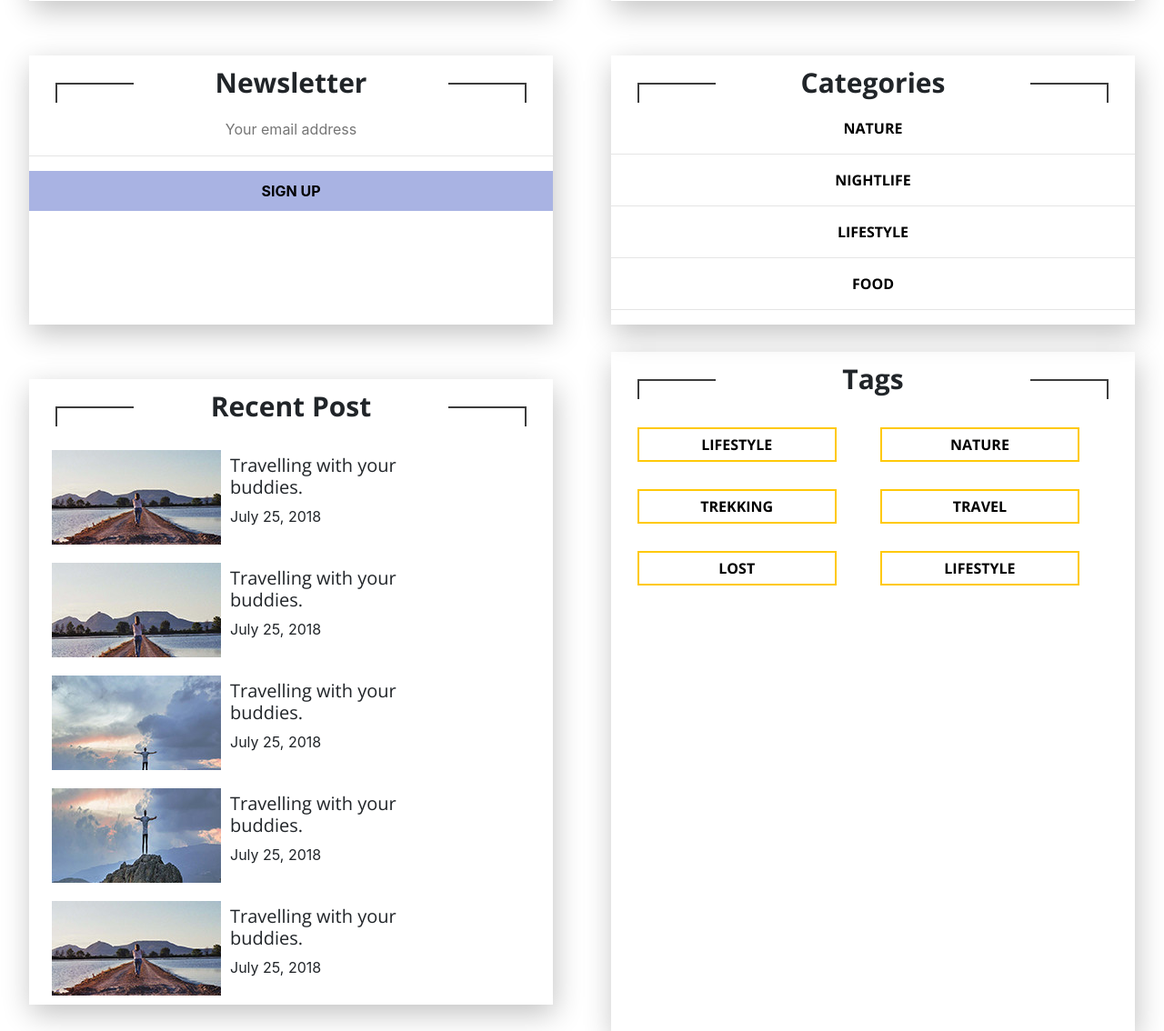
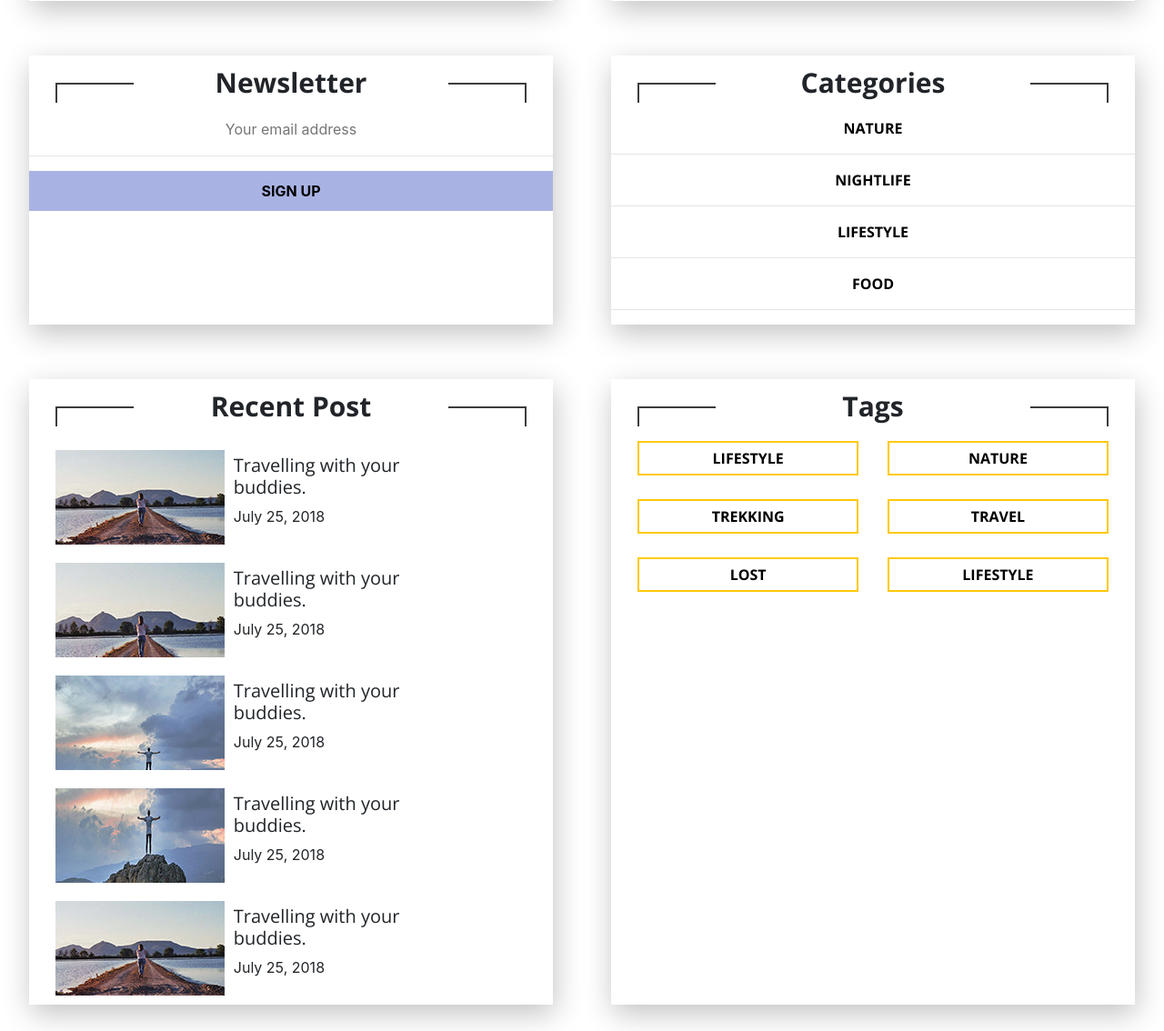
Before and after one commit to atolmachov/tolmachov, a PHP site: page /exam-3_travelgram/index.html in a window 1280 px wide. Shown: the part 1846-2980 px from the top of the page at 91% size. Run offline with PHP 8.4, Linux system fonts and the light colour scheme; some libraries are stand-ins or nearby versions; some web fonts are replaced.

Commit message:
add exam-3 all-final

```diff
--- a/exam-3_travelgram/index.html
+++ b/exam-3_travelgram/index.html
@@ -23,6 +23,7 @@
     </div>
     <div class="empty"></div>
     <div class="downhead">
+        <div class="navigation">
             <a href="javascript:void(0);" class="hamburger"></a>
             <nav>
                 <a href="#home">home</a>
@@ -32,6 +33,7 @@
                 <a href="#categories">categories</a>
                 <a href="#contact">contact</a>
             </nav>
+        </div>
         <div class="social">
             <a href="javascript:void(0);">
                 <i class="fab fa-facebook-f"></i>
@@ -179,44 +181,48 @@
         <div id="featured" class="block">
             <h1>Recent Post</h1>
             <div>
-                <img src="img/recent_post1.jpg" class="post" alt="post1">
+                <div>
+                    <img src="img/recent_post1.jpg" alt="post1">
                     <h2>Travelling with your buddies.</h2>
                     <br>
                     <span>July 25, 2018</span>
                 </div>
                 <div>
-                <img src="img/recent_post2.jpg" class="post" alt="post2">
+                    <img src="img/recent_post2.jpg" alt="post2">
                     <h2>Travelling with your buddies.</h2>
                     <br>
                     <span>July 25, 2018</span>
                 </div>
                 <div>
-                <img src="img/recent_post3.jpg" class="post" alt="post3">
+                    <img src="img/recent_post3.jpg" alt="post3">
                     <h2>Travelling with your buddies.</h2>
                     <br>
                     <span>July 25, 2018</span>
                 </div>
                 <div>
-                <img src="img/recent_post4.jpg" class="post" alt="post4">
+                    <img src="img/recent_post4.jpg" alt="post4">
                     <h2>Travelling with your buddies.</h2>
                     <br>
                     <span>July 25, 2018</span>
                 </div>
                 <div>
-                <img src="img/recent_post1.jpg" class="post" alt="post5">
+                    <img src="img/recent_post1.jpg" alt="post5">
                     <h2>Travelling with your buddies.</h2>
                     <br>
                     <span>July 25, 2018</span>
                 </div>
             </div>
+        </div>
         <div class="block tags">
             <h1>Tags</h1>
+            <div>
                 <a href="javascript:void(0);">LIFESTYLE</a>
                 <a href="javascript:void(0);">NATURE</a>
                 <a href="javascript:void(0);">TREKKING</a>
                 <a href="javascript:void(0);">TRAVEL</a>
                 <a href="javascript:void(0);">LOST</a>
                 <a href="javascript:void(0);">LIFESTYLE</a>
+            </div>
         </div>
         <div id="contact" class="block">
             <h1>CONTACT ME</h1>
@@ -228,11 +234,11 @@
             </form>
         </div>
     </section>
-    <section  id="blogs" class="block_right">
+    <section id="blogs" class="block_right">
         <div class="block">
             <div class="floatpic">
                 <img src="img/b_r_1.jpg" alt="night life">
-                   <div class="card-body"> <h5 class="card-title">NIGHT LIFE</h5>
+                <div class="card-body"><h5 class="card-title">NIGHT LIFE</h5>
                     <h2>Written in the stars, Million
                         miles away!</h2>
                     <hr>
@@ -250,7 +256,8 @@
                         <a href="javascript:void(0);">
                             <i class="fab fa-instagram"></i>
                         </a>
-                    </div></div>
+                    </div>
+                </div>
             </div>
         </div>
         <div class="block">
@@ -262,7 +269,7 @@
                     <hr>
                     <p class="card-text">A high degree of autonomy is particularly desirable in fields such as space
                         exploration...</p>
-                    <a href="#" class="btn btn-primary">Read more</a>
+                    <a href="javascript:void(0);" class="btn btn-primary">Read more</a>
                     <div class="social">
                         <a href="javascript:void(0);">
                             <i class="fab fa-facebook-f"></i>
@@ -274,7 +281,8 @@
                         <a href="javascript:void(0);">
                             <i class="fab fa-instagram"></i>
                         </a>
-                    </div></div>
+                    </div>
+                </div>
             </div>
         </div>
         <div class="block">
@@ -305,7 +313,8 @@
                 <div class="card-body">
                     <h5 class="card-title">lifestyle</h5>
                     <h2 class="card-text">The Vermont Delegation Mourns the Sanders Campaign</h2>
-                    <span>March 22, 2017  .   <i class="far fa-heart"></i> 100 Likes   .   <i class="far fa-comment"></i> 20 Comment</span>
+                    <span>March 22, 2017  .   <i class="far fa-heart"></i> 100 Likes   .   <i
+                            class="far fa-comment"></i> 20 Comment</span>
                     <br>
                     <a href="javascript:void(0);" class="btn btn-primary">Read more</a>
                     <div class="social">
@@ -327,7 +336,8 @@
                 <div class="card-body">
                     <h5 class="card-title">lifestyle</h5>
                     <h2 class="card-text">The Vermont Delegation Mourns the Sanders Campaign</h2>
-                    <span>March 22, 2017  .   <i class="far fa-heart"></i> 100 Likes   .   <i class="far fa-comment"></i> 20 Comment</span>
+                    <span>March 22, 2017  .   <i class="far fa-heart"></i> 100 Likes   .   <i
+                            class="far fa-comment"></i> 20 Comment</span>
                     <br>
                     <a href="javascript:void(0);" class="btn btn-primary">Read more</a>
                     <div class="social">
@@ -390,25 +400,32 @@
 </section>
 <div class="social footer">
     <a href="javascript:void(0);">
-        <i class="fab fa-facebook-f"></i><b> FACEBOOK</b>
+        <i class="fab fa-facebook-f"></i>
+        <b> FACEBOOK</b>
     </a>
     <a href="javascript:void(0);">
-        <i class="fab fa-twitter"></i><b> twitter</b>
+        <i class="fab fa-twitter"></i>
+        <b> twitter</b>
     </a>
     <a href="javascript:void(0);">
-        <i class="fab fa-google-plus-g"></i><b> google+</b>
+        <i class="fab fa-google-plus-g"></i>
+        <b> google+</b>
     </a>
     <a href="javascript:void(0);">
-        <i class="fab fa-instagram"></i><b> instagram</b>
+        <i class="fab fa-instagram"></i>
+        <b> instagram</b>
     </a>
     <a href="javascript:void(0);">
-        <i class="fab fa-youtube"></i><b> youtube</b>
+        <i class="fab fa-youtube"></i>
+        <b> youtube</b>
     </a>
     <a href="javascript:void(0);">
-        <i class="fab fa-linkedin-in"></i><b> linkedin</b>
+        <i class="fab fa-linkedin-in"></i>
+        <b> linkedin</b>
     </a>
     <a href="javascript:void(0);">
-        <i class="fab fa-vimeo-v"></i><b> vimeo</b>
+        <i class="fab fa-vimeo-v"></i>
+        <b> vimeo</b>
     </a>
 </div>
 <footer>
@@ -421,7 +438,11 @@
         <a href="#categories">categories</a>
         <a href="#contact">contact</a>
     </nav>
-    <div><a href="#head"><i class="fas fa-angle-up"></i></a></div>
+    <div class="arrow">
+        <a href="#head">
+            <i class="fas fa-angle-up"></i>
+        </a>
+    </div>
 </footer>
 
 <script src="js/jquery-3.3.1.js" defer></script>
--- a/exam-3_travelgram/js/main.js
+++ b/exam-3_travelgram/js/main.js
@@ -10,17 +10,37 @@
             slidesToShow: 1,
             slidesToScroll: 1
         });
-        var menu = $('nav > ul');
+        var menu = $('nav');
+/*меню*/
         $('.hamburger').on('click', function () {
-            // menu.toggle();
             menu.toggleClass('visible');
             $(this).toggleClass('menu-opened');
         });
+/*добавление стрелки*/
+        $(window).scroll(function() {
+            var height = $(window).scrollTop();
+            if(height > 300){
+                $('.arrow').addClass('arrow-fixed');
+            } else{
+                $('.arrow').removeClass('arrow-fixed');
+            }
+        });
+/*анимация пролистывания страницы*/
+        $('a[href^="#"]').click(function (e) {
+            var href = $(this).attr('href'),
+                element = $(href);
+            e.preventDefault();
+            if(href == '#') return false;
+            if(element.length==0) return false;
+            var posTop = element.offset().top,
+                scrollTop = $(window).scrollTop;
+            $("html, body").animate({ scrollTop: posTop + "px" },1000);
+            console.log(posTop);
+        });
     });
 })(jQuery);
-
+/*Гугл-карта*/
 var marker;
-
 function initMap() {
     var map = new google.maps.Map(document.getElementById('map'), {
         zoom: 12,
@@ -35,7 +55,7 @@ function initMap() {
     });
     marker.addListener('click', toggleBounce);
 }
-
+/*анимация маркера*/
 function toggleBounce() {
     if (marker.getAnimation() !== null) {
         marker.setAnimation(null);
--- a/exam-3_travelgram/styles/main.scss
+++ b/exam-3_travelgram/styles/main.scss
@@ -338,17 +353,6 @@ main {
       p {
         text-align: center;
       }
-      div {
-        &:before, &:after {
-          content: '';
-          clear: both;
-          display: block;
-        }
-      }
-      .post {
-        float: left;
-        margin: 10px 10px 10px 25px;
-      }
       h2 {
         margin-top: 15px;
         display: inline-block;
@@ -359,13 +363,31 @@ main {
         text-align: center;
       }
     }
-    .tags {
-      margin: 0 auto;
+    .tags, #featured {
+      margin: 30px auto;
+      & > div {
+        padding-right: 5%;
+        padding-left: 5%;
+        display: flex;
+        flex-wrap: wrap;
+        justify-content: space-between;
+        div {
+          img {
+            float: left;
+            margin: 10px 10px 10px 0;
+          }
+          &:before, &:after {
+            content: '';
+            clear: both;
+            display: block;
+          }
+        }
+      }
       a {
         border: 2px solid #ffc908;
         padding: 5px;
-        width: 38%;
-        margin: 15px 15px 15px 5%;
+        width: 47%;
+        margin-bottom: 5%;
         display: inline-block;
         text-align: center;
       }
```
Also changed, not shown: other parts of exam-3_travelgram/styles/main.scss (+27 -7 lines), exam-3_travelgram/styles/main.css, 1 other file. Lines whose indentation alone changed are shown as unchanged.
